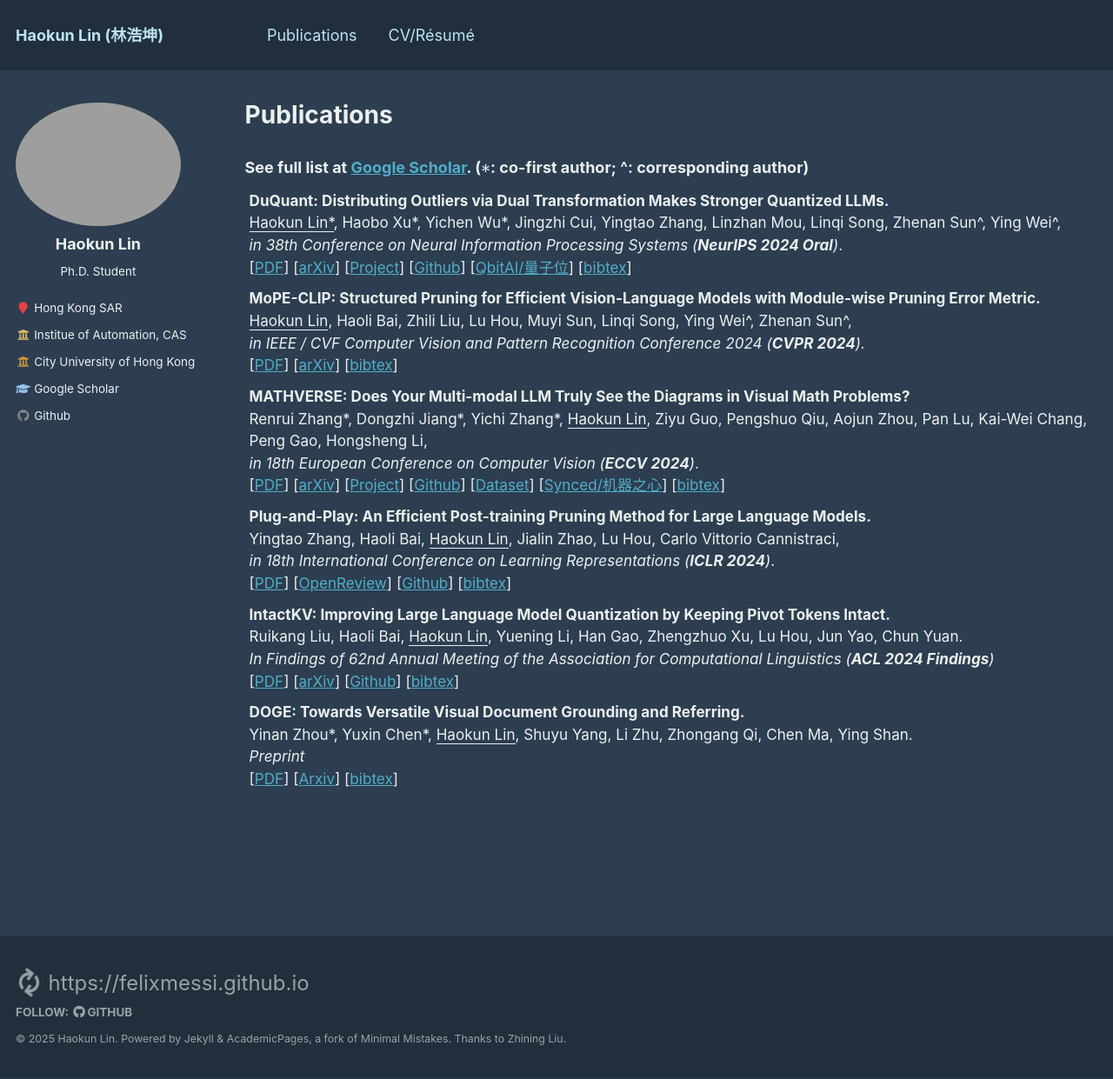
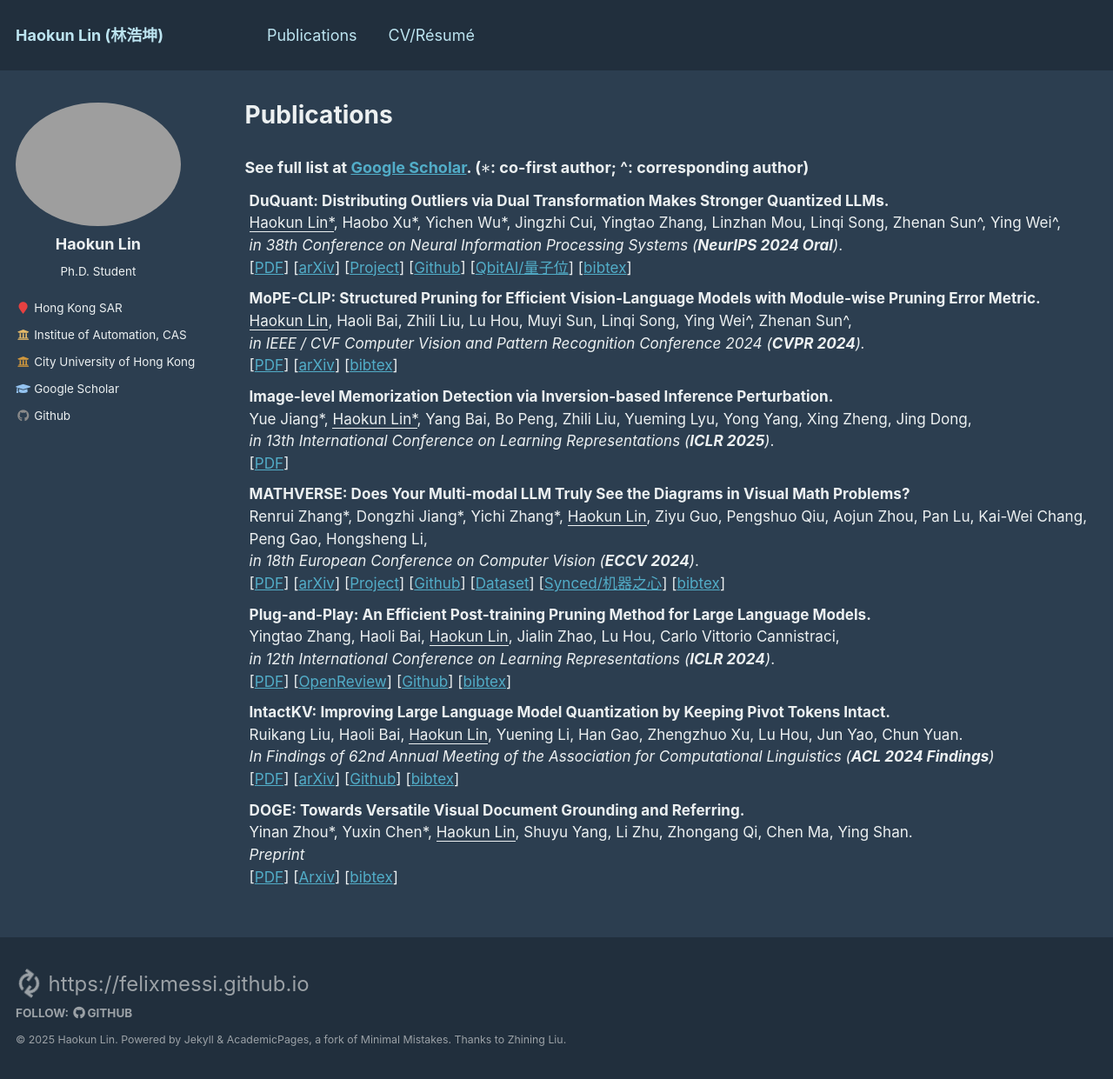
Before and after one commit to fanzhenxuan/fanzhenxuan.github.io, a Jekyll site: the page built from _pages/publications.md, in a window 1280 px wide and 1241 px high. Shown: the whole window at 87% size. Built offline with Jekyll 4.4.1, drawn with Linux system fonts in a browser that asks for light colours; formulas are drawn with MathJax 3.

Commit message:
update ICLR2025

```diff
--- a/_pages/publications.md
+++ b/_pages/publications.md
@@ -61,6 +61,23 @@ author_profile: true
 
   <tr>
     <td style="padding:5px;width:70%;vertical-align:middle;border-right:none;border-bottom:none;">
+      <b>Image-level Memorization Detection via Inversion-based Inference Perturbation.</b>
+      <br>
+      Yue Jiang*, <u>Haokun Lin*</u>, Yang Bai, Bo Peng, Zhili Liu, Yueming Lyu, Yong Yang, Xing Zheng, Jing Dong,
+      <br>
+      <i>in 13th International Conference on Learning Representations (<b>ICLR 2025</b>)</i>.
+      <br>
+      [<a href="https://openreview.net/pdf?id=vwOq7twk7L">PDF</a>]
+    </td>
+    <!-- <td style="padding:10px;width:30%;vertical-align:middle;border-right:none;border-bottom:none;">
+      <a href="/images/.png">
+      <img src='/images/.png' width="300">
+      </a>
+    </td> -->
+  </tr>
+
+  <tr>
+    <td style="padding:5px;width:70%;vertical-align:middle;border-right:none;border-bottom:none;">
       <b>MATHVERSE: Does Your Multi-modal LLM Truly See the Diagrams in Visual Math Problems?</b>
       <br>
       Renrui Zhang*, Dongzhi Jiang*, Yichi Zhang*, <u>Haokun Lin</u>, Ziyu Guo, Pengshuo Qiu, Aojun Zhou, Pan Lu, Kai-Wei Chang, Peng Gao, Hongsheng Li,
@@ -88,7 +105,7 @@ author_profile: true
       <br>
       Yingtao Zhang, Haoli Bai, <u>Haokun Lin</u>, Jialin Zhao, Lu Hou, Carlo Vittorio Cannistraci,
       <br>
-      <i>in 18th International Conference on Learning Representations (<b>ICLR 2024</b>)</i>.
+      <i>in 12th International Conference on Learning Representations (<b>ICLR 2024</b>)</i>.
       <br>
       [<a href="https://openreview.net/pdf?id=Tr0lPx9woF">PDF</a>]
       [<a href="https://openreview.net/forum?id=Tr0lPx9woF">OpenReview</a>]
```
Also changed, not shown: _pages/about.md (+20 -1 lines).
